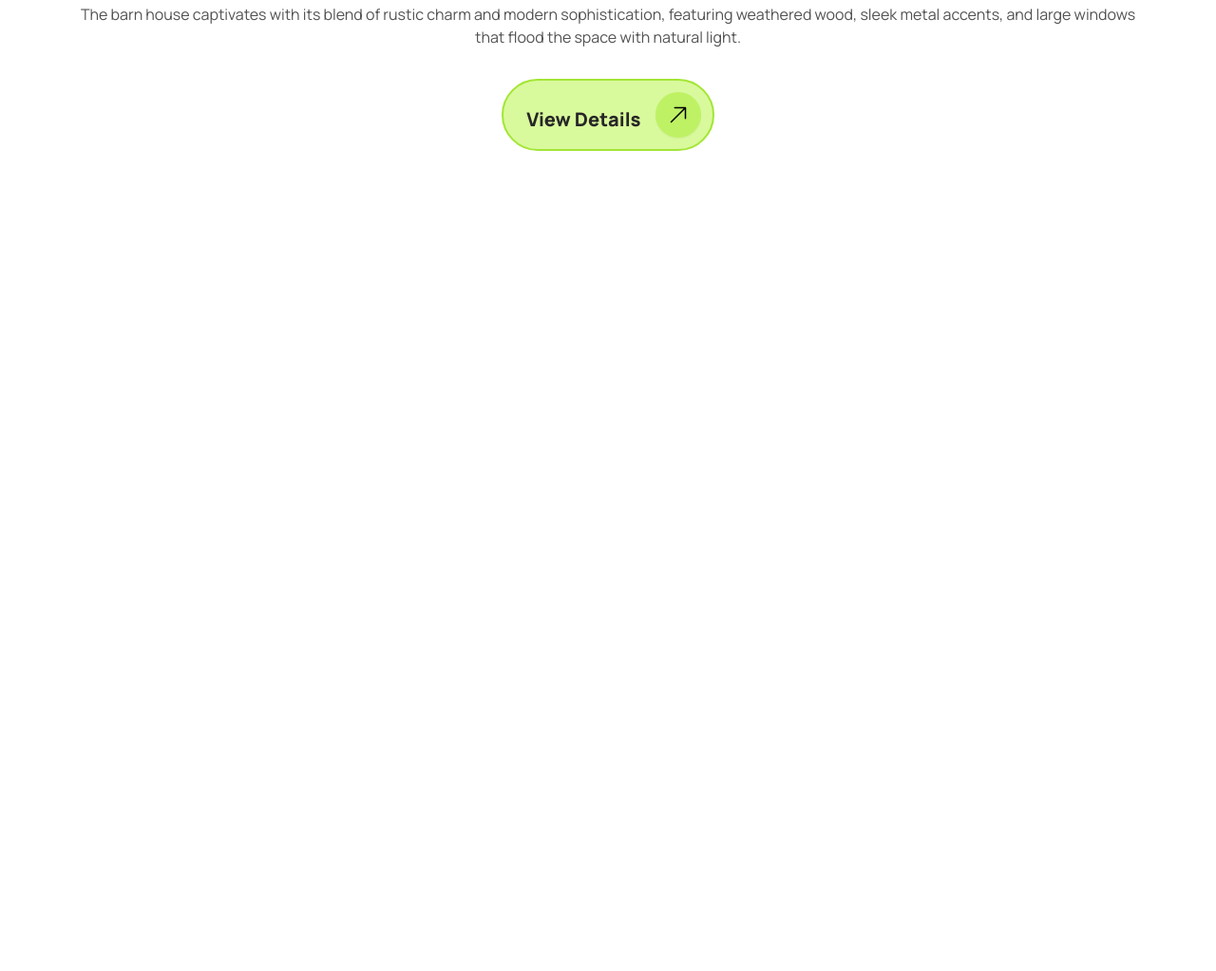
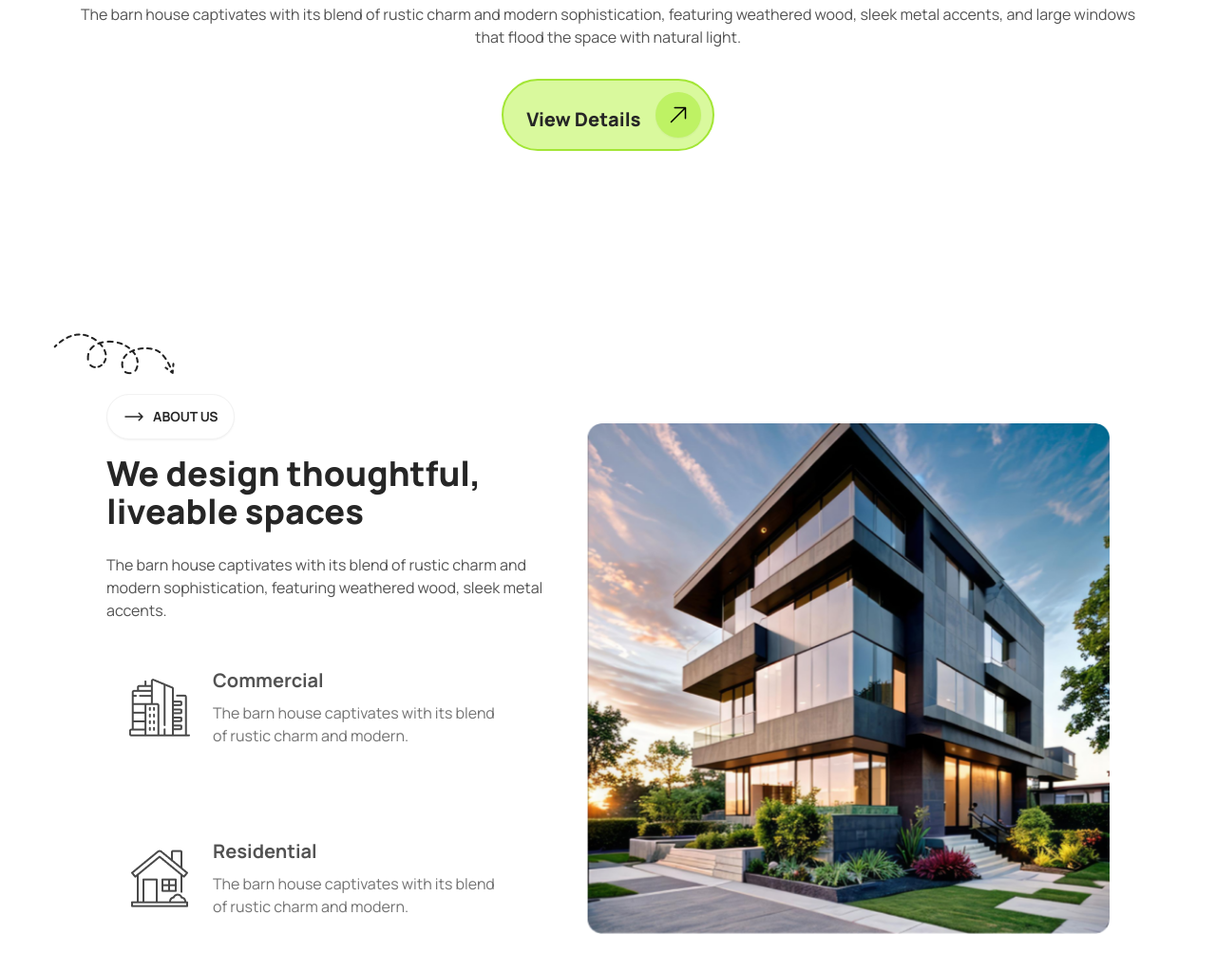
Before and after one commit to mohammedibrahimshawon/Designhouse_homepage, a plain HTML site: page index.html in a window 1280 px wide. Shown: the part 731-1754 px from the top of the page at 95% size. Before the commit the page ends 1034 px from the top, so only its background shows below. Drawn offline with nearby package versions, Linux system fonts and the light colour scheme; a web font is replaced by a local one.

Commit message:
about us added

```diff
--- a/index.html
+++ b/index.html
@@ -127,6 +127,72 @@
 
 
     </header>
+    <main>
+
+      <!-- About Us Section -->
+      <section id="service" class="relative px-5 md:px-8 lg:px-28 lg:py-12">
+
+        <img src="./assets/Vector.png" alt="" class="hidden xl:block absolute left-14">
+
+        <div class="xl:flex items-center justify-between py-16">
+
+
+          <div>
+
+
+            <div class="grid place-items-center xl:flex">
+              <button class="btn rounded-full text-neutral-800 font-bold mb-4 bg-white">
+
+                <svg xmlns="http://www.w3.org/2000/svg" fill="none" viewBox="0 0 24 24" stroke-width="1.5" stroke="currentColor" class="size-6">
+                  <path stroke-linecap="round" stroke-linejoin="round" d="M17.25 8.25 21 12m0 0-3.75 3.75M21 12H3" />
+                </svg>
+
+                About Us</button>
+            </div>
+
+
+            <div class="text-center xl:text-left">
+              <h1 class="font-black text-neutral-800 text-4xl mb-6">We design thoughtful, <br> liveable spaces</h1>
+              <p class="text-neutral-600 mb-6">The barn house captivates with its blend of rustic charm and <br>
+                modern sophistication, featuring weathered wood, sleek metal accents.</p>
+            </div>
+
+
+             <div class="grid md:place-items-center grid-cols-1 md:grid-cols-2 xl:grid-cols-1 xl:place-items-start md:gap-6">
+
+              <!-- 1st card -->
+              <div class="p-6 mb-6 bg-white rounded-xl flex items-center gap-6">
+
+                <img src="./assets/commercial.png" alt="">
+
+                <div>
+                  <h3 class="text-xl font-bold text-neutral-600">Commercial</h3>
+                  <p class="text-neutral-500 mt-2">The barn house captivates with its blend <br> of rustic charm and modern.</p>
+                </div>
+              </div>
+
+              <!-- second Card -->
+              <div class="p-6 mb-6 bg-white rounded-xl flex items-center gap-6">
+
+                <img src="./assets/residential.png" alt="">
+
+                <div>
+                  <h3 class="text-xl font-bold text-neutral-600">Residential</h3>
+                  <p class="text-neutral-500 mt-2">The barn house captivates with its blend <br> of rustic charm and modern.</p>
+                </div>
+              </div>
+
+             </div>
+          </div>
+
+
+          <div class="grid place-items-center">
+            <img src="./assets/Rectangle.png" alt="" class="w-full object-cover">
+          </div>
+        </div>
+      </section>
+
+    </main>
 
 
 
```
